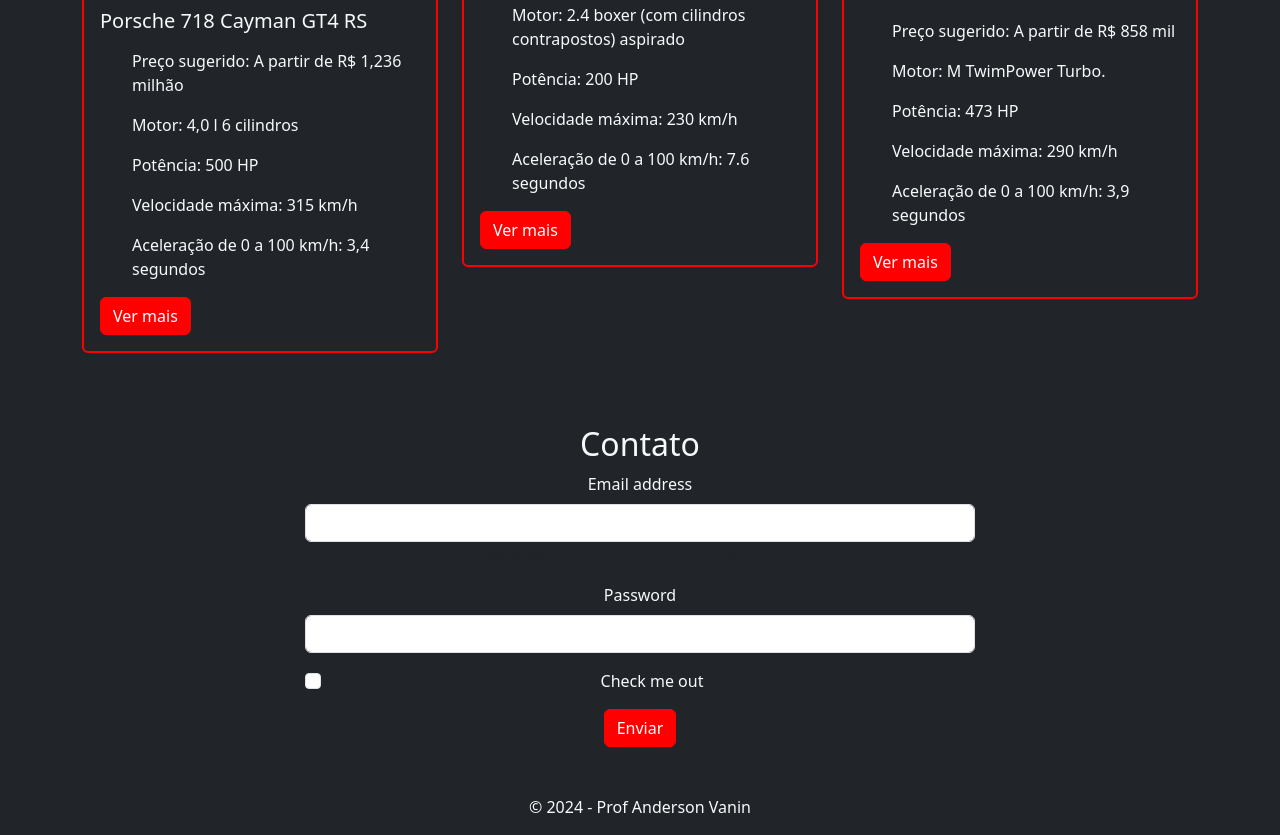
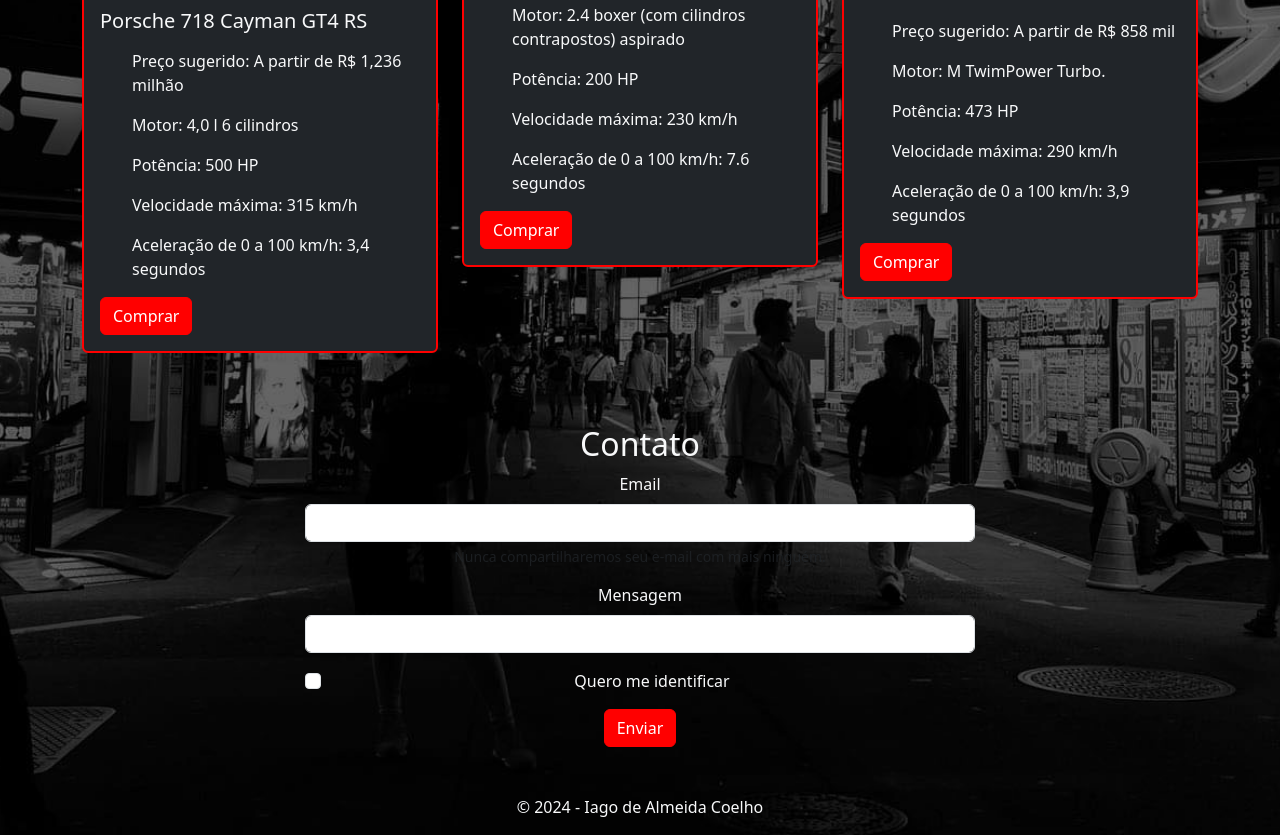
Before and after one commit to IagoEtec/IagoEtec-MF_GHOST, a plain HTML site: page index.html in a window 1280 px wide. Shown: the part 539-1374 px from the top of the page. Drawn offline with Linux system fonts and the light colour scheme.

Commit message:
versão 1.0 entrega

```diff
--- a/css/style.css
+++ b/css/style.css
@@ -10,6 +10,10 @@
 
 body {
     background-color: #343a40; /* Cor de fundo escura */
+    background-image: url('../img/japan-black-and-white-qhfa2pc4ywu341dx.jpg'); /* Adicione a imagem de fundo */
+    background-size: cover; /* Faz a imagem cobrir todo o fundo */
+    background-position: center; /* Centraliza a imagem */
+    background-repeat: no-repeat; /* Não repete a imagem */
 }
 
 .card {
--- a/index.html
+++ b/index.html
@@ -51,7 +51,7 @@
                                 <ul>Velocidade máxima: 315 km/h</ul>
                                 <ul>Aceleração de 0 a 100 km/h: 3,4 segundos</ul>
                             </p>
-                            <a href="#" class="btn btn-danger">Ver mais</a> <!-- Botão vermelho -->
+                            <a href="#" class="btn btn-danger">Comprar</a> <!-- Botão vermelho -->
                         </div>
                     </div>
                 </div>
@@ -67,7 +67,7 @@
                                 <ul>Velocidade máxima: 230 km/h</ul>
                                 <ul>Aceleração de 0 a 100 km/h: 7.6 segundos</ul>
                             </p>
-                            <a href="#" class="btn btn-danger">Ver mais</a> <!-- Botão vermelho -->
+                            <a href="#" class="btn btn-danger">Comprar</a> <!-- Botão vermelho -->
                         </div>
                     </div>
                 </div>
@@ -83,7 +83,7 @@
                                 <ul>Velocidade máxima: 290 km/h</ul>
                                 <ul>Aceleração de 0 a 100 km/h: 3,9 segundos</ul>
                             </p>
-                            <a href="#" class="btn btn-danger">Ver mais</a> <!-- Botão vermelho -->
+                            <a href="#" class="btn btn-danger">Comprar</a> <!-- Botão vermelho -->
                         </div>
                     </div>
                 </div>
@@ -93,24 +93,24 @@
             <h2 class="mt-5">Contato</h2>
             <form>
                 <div class="mb-3">
-                    <label for="exampleInputEmail1" class="form-label">Email address</label>
+                    <label for="exampleInputEmail1" class="form-label">Email</label>
                     <input type="email" class="form-control" id="exampleInputEmail1" aria-describedby="emailHelp">
-                    <div id="emailHelp" class="form-text">We'll never share your email with anyone else.</div>
+                    <div id="emailHelp" class="form-text">Nunca compartilharemos seu e-mail com mais ninguém.</div>
                 </div>
                 <div class="mb-3">
-                    <label for="exampleInputPassword1" class="form-label">Password</label>
+                    <label for="exampleInputPassword1" class="form-label">Mensagem</label>
                     <input type="password" class="form-control" id="exampleInputPassword1">
                 </div>
                 <div class="mb-3 form-check">
                     <input type="checkbox" class="form-check-input" id="exampleCheck1">
-                    <label class="form-check-label" for="exampleCheck1">Check me out</label>
+                    <label class="form-check-label" for="exampleCheck1">Quero me identificar</label>
                 </div>
                 <button type="submit" class="btn btn-danger">Enviar</button> <!-- Botão vermelho -->
             </form>
         </section>
     </main>
     <footer class="container-fluid mt-5 mb-3">
-        <p class="text-center">&copy; 2024 - Prof Anderson Vanin</p>
+        <p class="text-center">&copy; 2024 - Iago de Almeida Coelho</p>
     </footer>
 
     <script src="js/bootstrap.bundle.js"></script>
```
Also changed, not shown: img/Green Retro Vintage Nature Life Circle Badge Logo.png (added), img/japan-black-and-white-qhfa2pc4ywu341dx.jpg (added).
